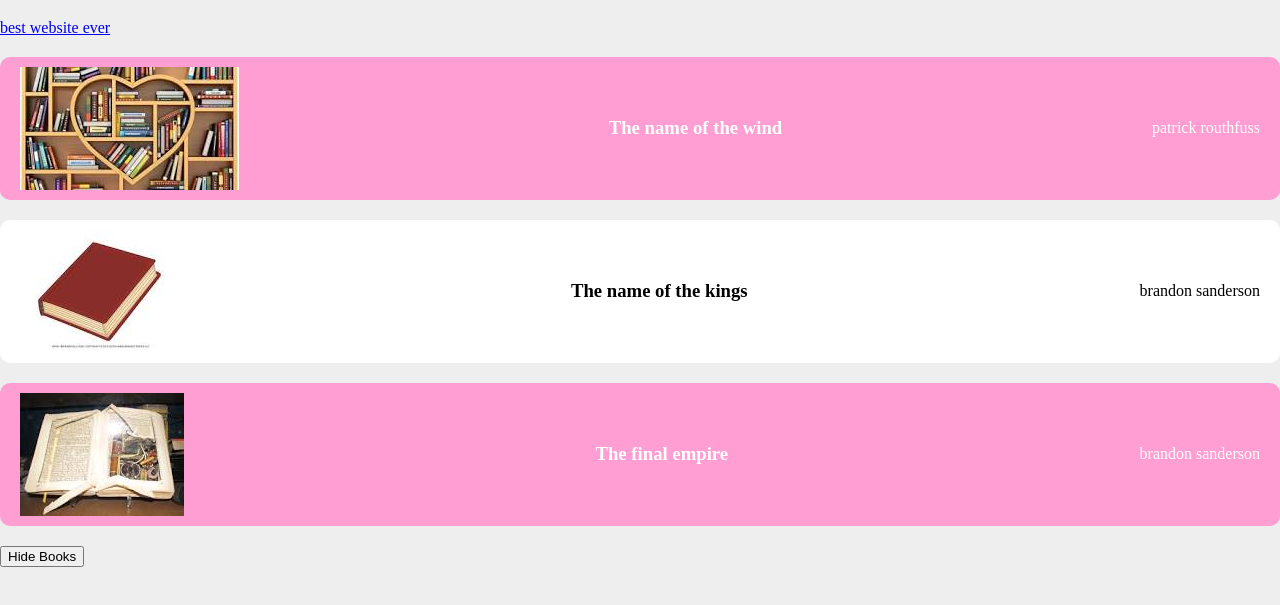
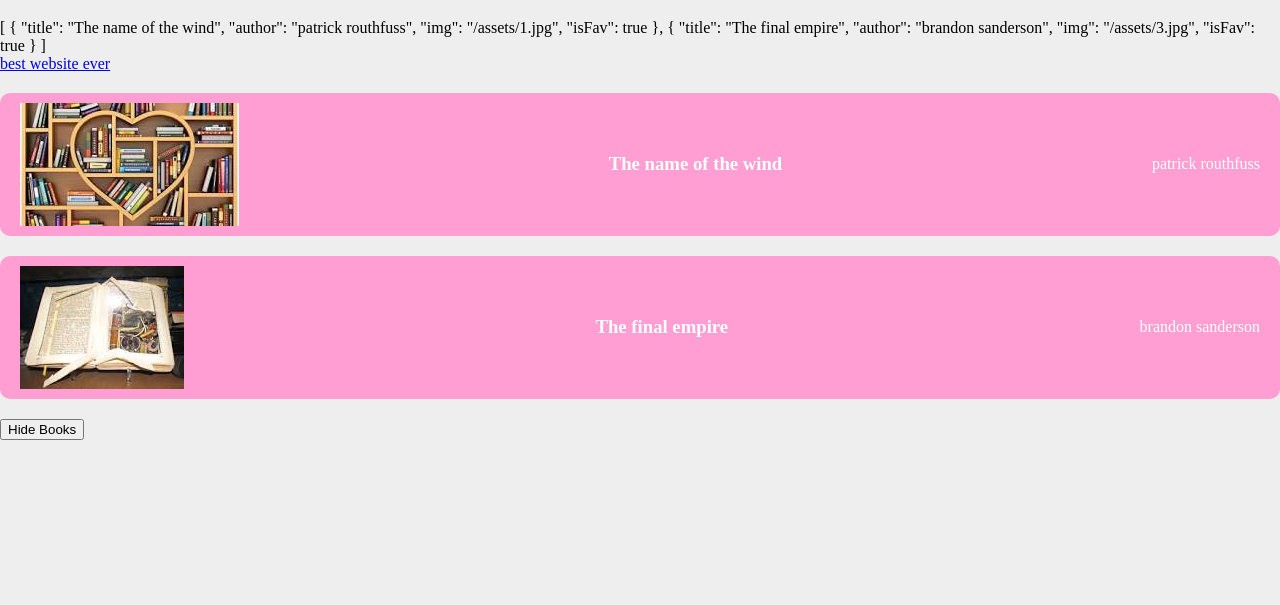
Before and after one commit to WarWarKyaw/VuePractice, a plain HTML site: page index.html in a window 1280 px wide. Shown: the part 61-666 px from the top of the page. Drawn offline with nearby package versions, Linux system fonts and the light colour scheme.

Commit message:
Computed Properties

```diff
--- a/app.js
+++ b/app.js
@@ -53,5 +53,11 @@ const app = Vue.createApp({
       book.isFav = !book.isFav;
     },
   },
+
+  computed: {
+    filterBooks() {
+      return this.books.filter((book) => book.isFav);
+    },
+  },
 });
 app.mount("#app");
--- a/index.html
+++ b/index.html
@@ -44,7 +44,9 @@
   </head>
   <body>
     <h1>Hello Vue :)</h1>
+
     <div id="app">
+      <p>{{ filterBooks }}</p>
       <!-- attribute binding -->
       <a v-bind:href="url">best website ever</a>
 
@@ -54,7 +56,7 @@
             <p>{{books[2].title}}-{{books[2].author}}</p> -->
         <ul>
           <li
-            v-for="book in books"
+            v-for="book in filterBooks"
             :class="{fav:book.isFav}"
             @click="favBooks(book)"
           >
```
